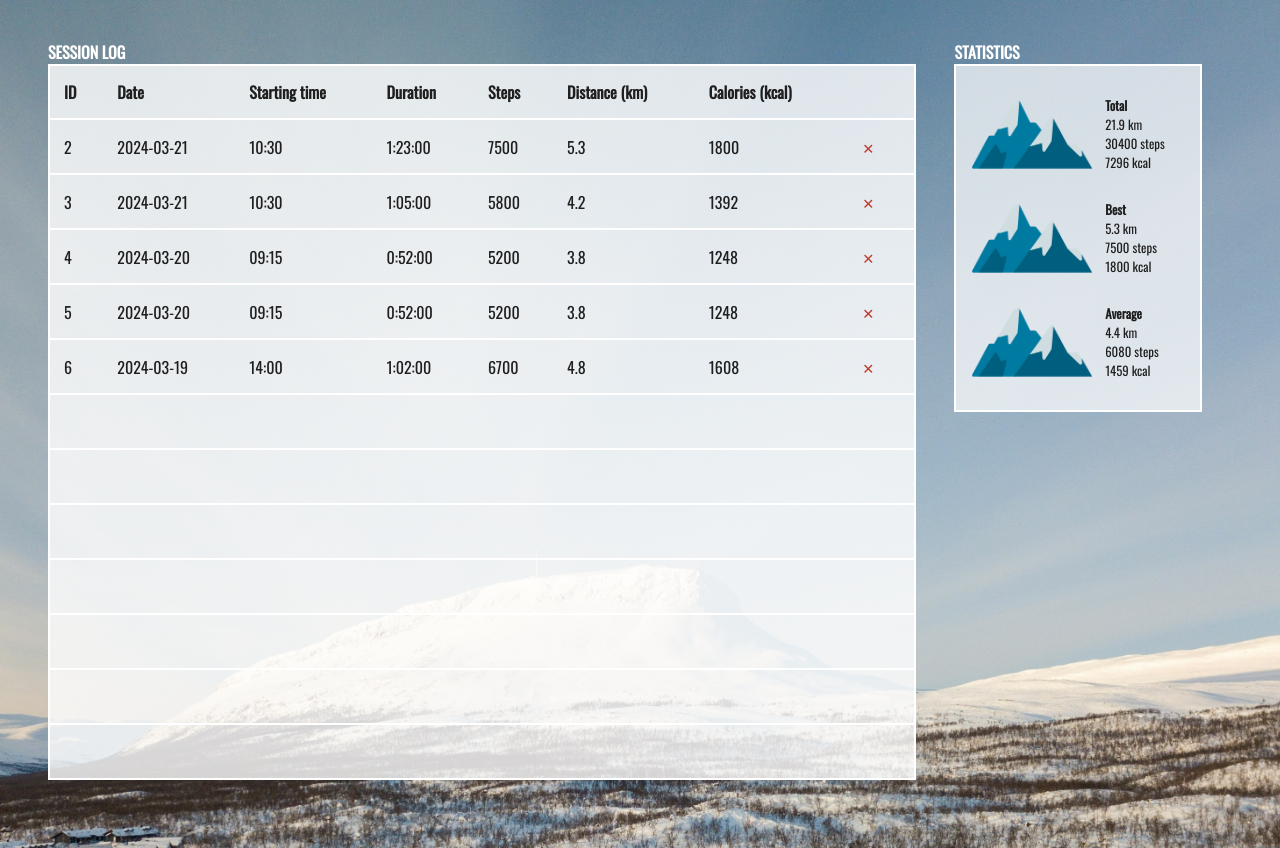
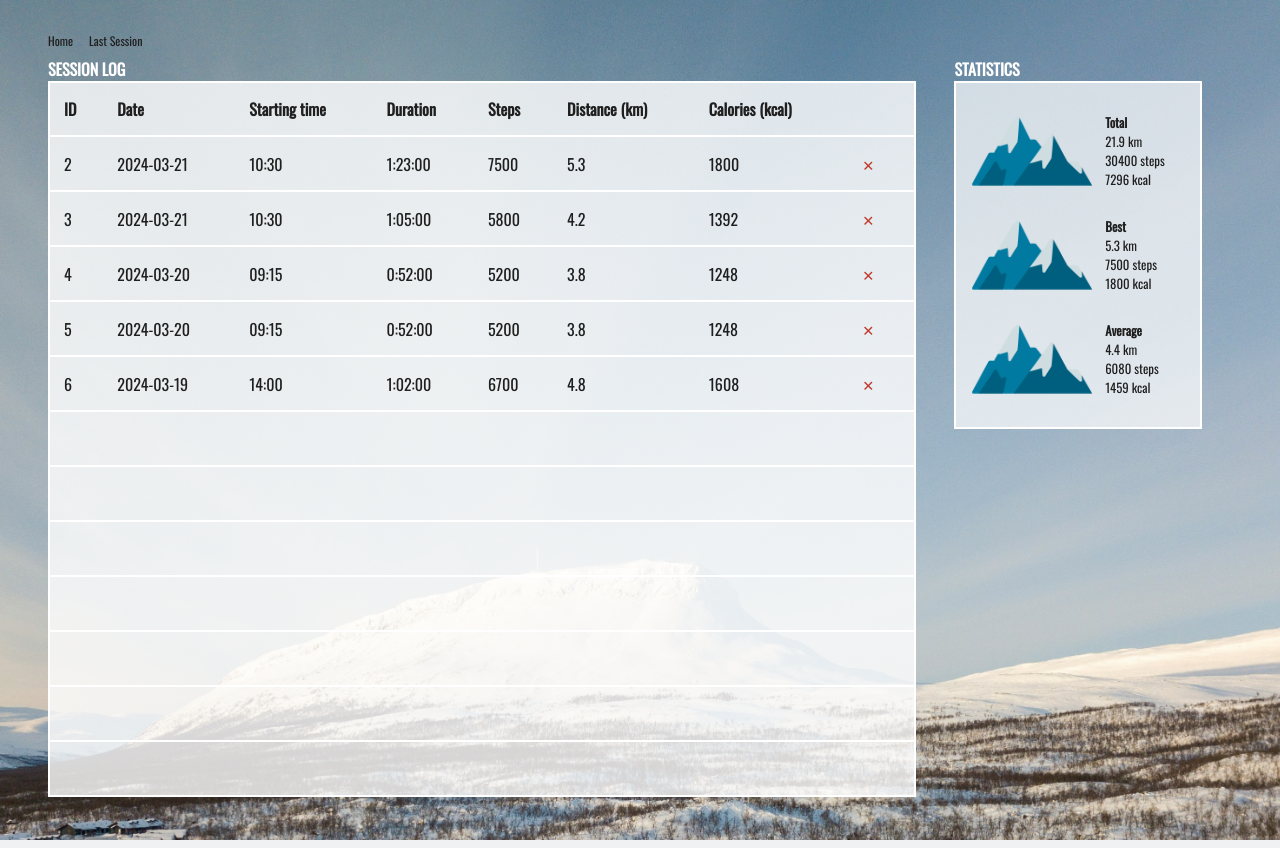
Before and after one commit to clzhouuu/ELEC-E8408-ESD-Smartwatch, a Flask app: page /history-page in a window 1280 px wide; the page is wider, and only the part inside the window is pictured. Run offline with Flask 2, Linux system fonts and the light colour scheme.

Commit message:
added page navigation buttons

```diff
--- a/RPi/static/css/history.css
+++ b/RPi/static/css/history.css
@@ -13,12 +13,26 @@ body{
     background-repeat: no-repeat;
 }
 
+.navigation{
+    font-family: 'Oswald', sans-serif;
+    font-size: 1.5vh;
+    z-index: 1000;
+    display: flex;
+    flex-direction: row;
+    width: 100%;
+    gap: 2vh;
+    margin-left: 5vh;
+    margin-top: 4vh;
+}
+.page:hover {
+    color: #007AA1;
+}
 
 .content{
     align-items: flex-start;
     display: flex;
     margin-left: 5vh;
-    margin-top: 5vh;
+    margin-top: 1vh;
 }
 
 .history-column{
--- a/RPi/templates/history.html
+++ b/RPi/templates/history.html
@@ -5,6 +5,21 @@
         <link href="https://fonts.googleapis.com/css2?family=Anton&family=Bebas+Neue&family=Oswald&display=swap" rel="stylesheet">
     </head>
     <body>
+        <div class="navigation">
+                <div class="page" data-page="/">Home</div>
+                <div class="page" data-page="/session-page/latest">Last Session</div>
+            </div>
+            <script>
+             const pages = document.querySelectorAll('.page');
+                pages.forEach(item => {
+                    item.addEventListener('click', () => {
+                        const data = item.getAttribute('data-page');
+                        if (data) {
+                            window.location.href = data;
+                        }
+                    });
+                });
+            </script>
         <div class="content">
             <div class="history-column">
                 <h1>SESSION LOG</h1>
```
Also changed, not shown: RPi/static/css/session.css (+14 -1 lines), RPi/templates/session.html (+15 -0 lines).
